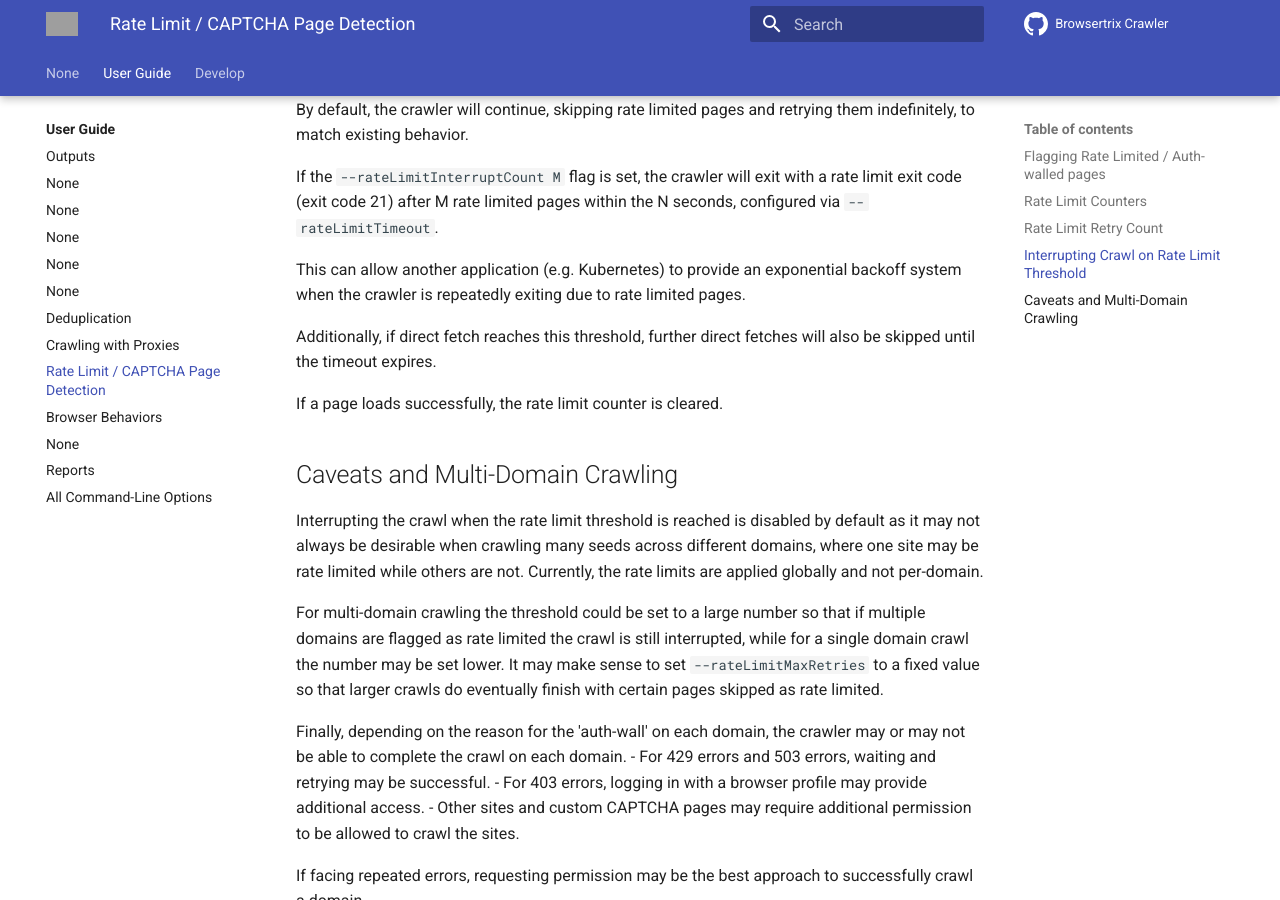
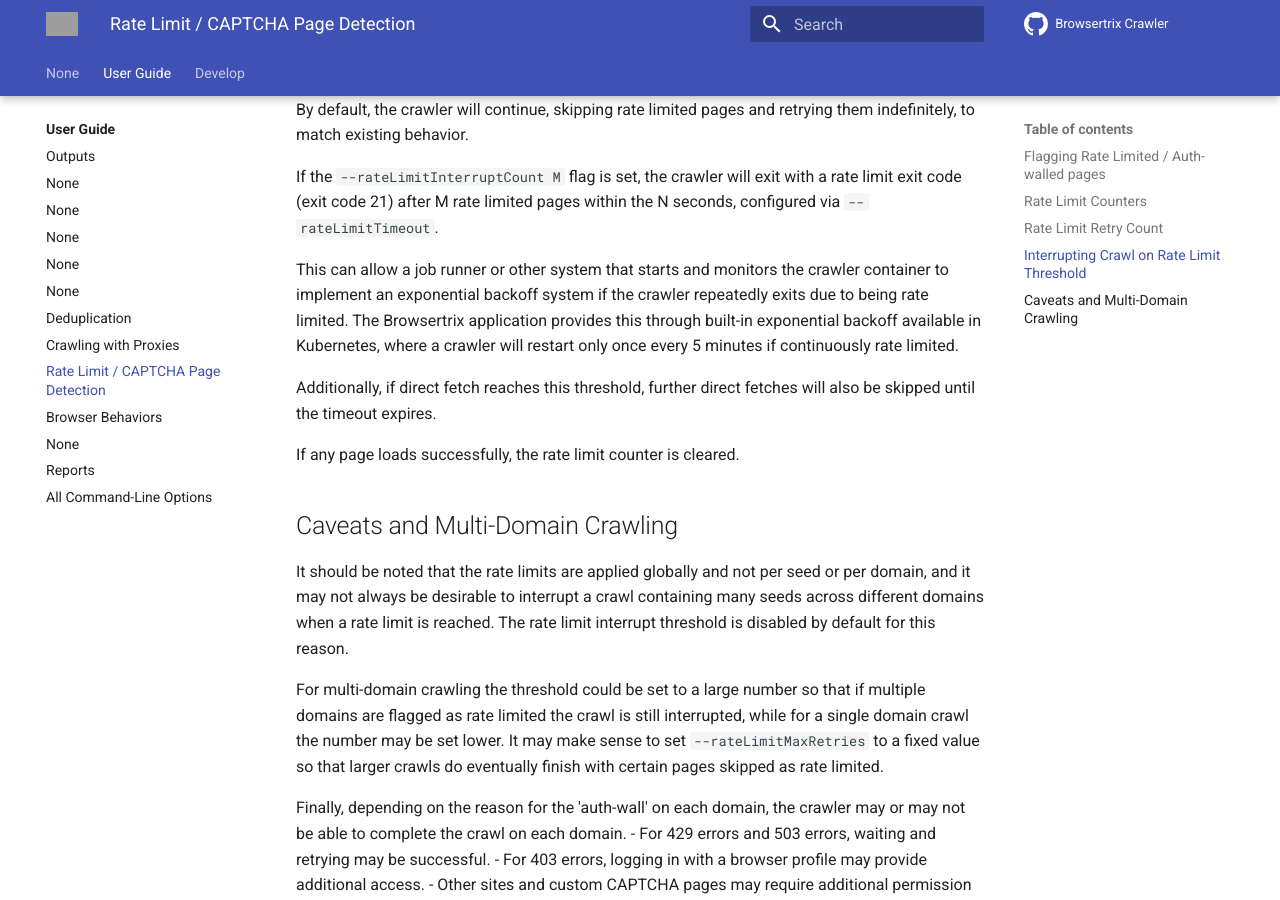
Before and after one commit to webrecorder/browsertrix-crawler, an MkDocs documentation site: the page built from docs/docs/user-guide/rate-limits.md, in a window 1280 px wide and 900 px high, scrolled down 1426 px. Built offline with MkDocs 1.6.1 and Material for MkDocs 9.7.7, drawn with Linux system fonts in a browser that asks for light colours; comment, search, counter and statistics services are not loaded; grey boxes are pictures that could not be loaded.

Commit message:
additional text tweaks

```diff
--- a/docs/docs/user-guide/rate-limits.md
+++ b/docs/docs/user-guide/rate-limits.md
@@ -38,15 +38,18 @@ By default, the crawler will continue, skipping rate limited pages and retrying
 
 If the `--rateLimitInterruptCount M` flag is set, the crawler will exit with a rate limit exit code (exit code 21) after M rate limited pages within the N seconds, configured via `--rateLimitTimeout`.
 
-This can allow another application (e.g. Kubernetes) to provide an exponential backoff system when the crawler is repeatedly exiting due to rate limited pages.
+This can allow a job runner or other system that starts and monitors the crawler container to implement an exponential backoff system if the crawler repeatedly exits due to being rate limited.
+The Browsertrix application provides this through built-in exponential backoff available in Kubernetes, where a crawler
+will restart only once every 5 minutes if continuously rate limited.
 
 Additionally, if direct fetch reaches this threshold, further direct fetches will also be skipped until the timeout expires.
 
-If a page loads successfully, the rate limit counter is cleared.
+If any page loads successfully, the rate limit counter is cleared.
 
 ## Caveats and Multi-Domain Crawling
 
-Interrupting the crawl when the rate limit threshold is reached is disabled by default as it may not always be desirable when crawling many seeds across different domains, where one site may be rate limited while others are not. Currently, the rate limits are applied globally and not per-domain.
+It should be noted that the rate limits are applied globally and not per seed or per domain, and it may not always be desirable to interrupt a crawl containing many seeds across different domains when a rate limit is reached.
+The rate limit interrupt threshold is disabled by default for this reason.
 
 For multi-domain crawling the threshold could be set to a large number so that if multiple domains are flagged as rate limited the crawl is still interrupted, while for a single domain crawl the number may be set lower.
 It may make sense to set `--rateLimitMaxRetries` to a fixed value so that larger crawls do eventually finish with certain pages skipped as rate limited.
```
